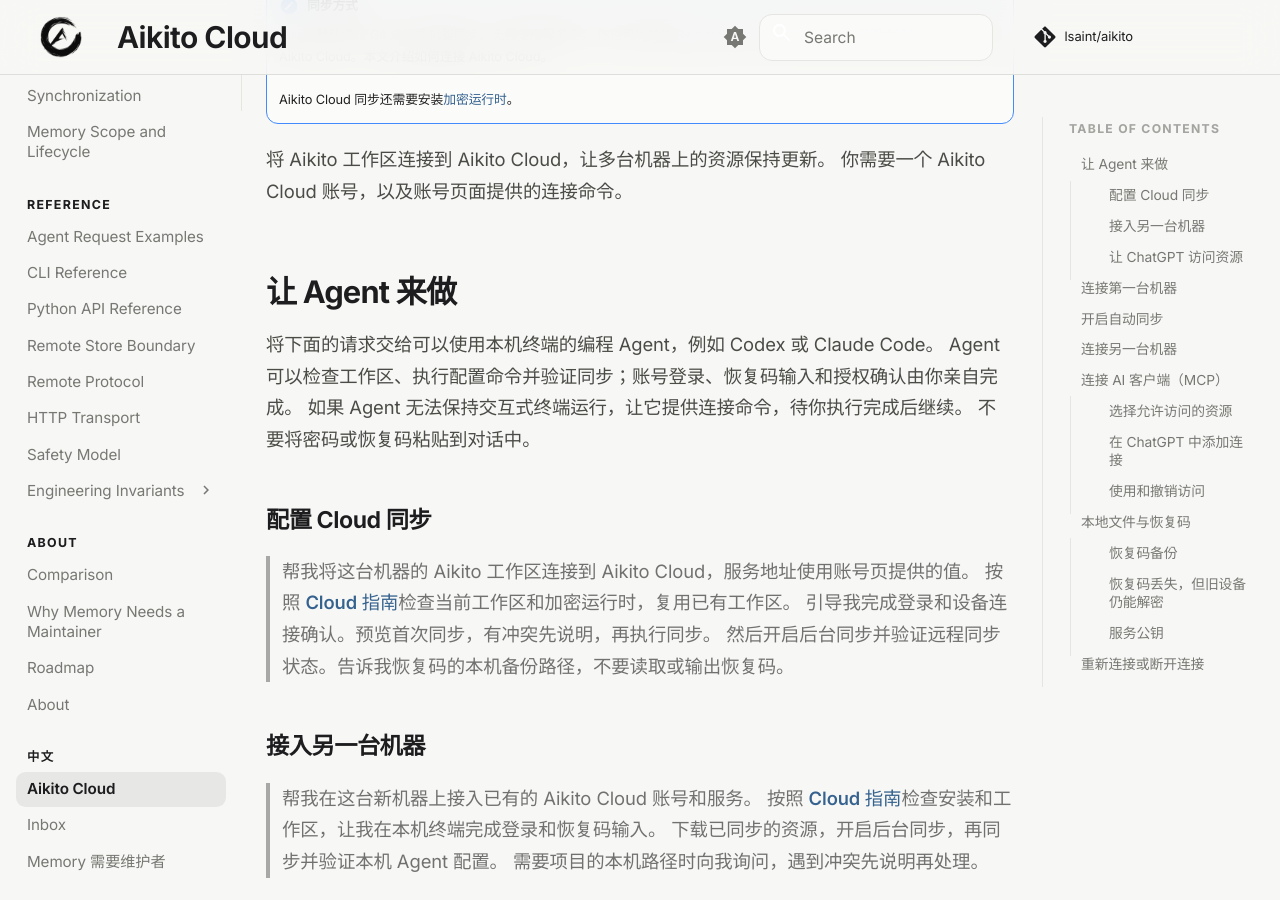
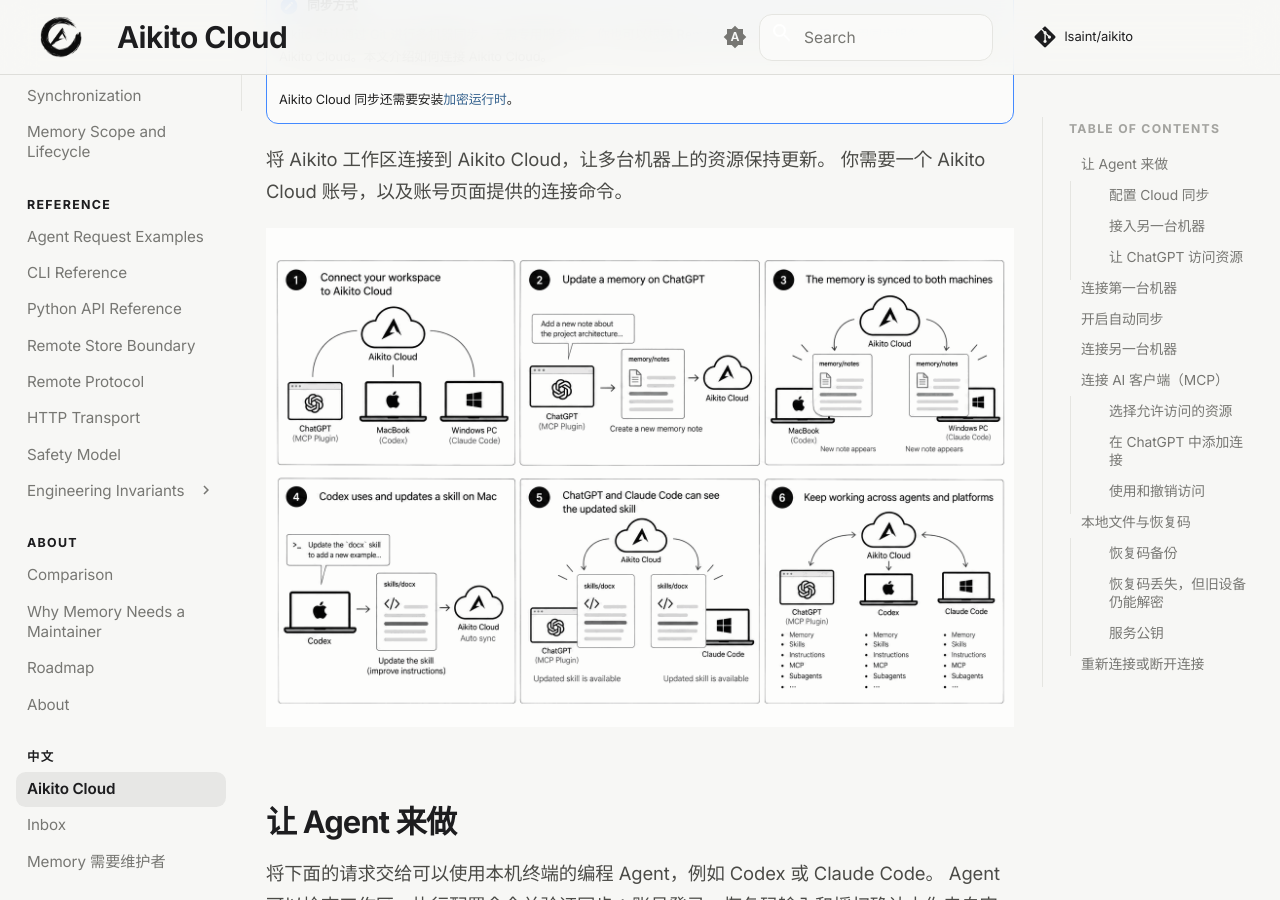
Before and after one commit to lsaint/aikito, an MkDocs documentation site: the page built from docs/remote-sync.zh-CN.md, in a window 1280 px wide and 900 px high, scrolled down 354 px. Built offline with MkDocs 1.6.1 and Material for MkDocs 9.7.7, drawn with Linux system fonts in a browser that asks for light colours; comment, search, counter and statistics services are not loaded.

Commit message:
docs: add Aikito Cloud multi-agent sync flow diagram

```diff
--- a/docs/remote-sync.zh-CN.md
+++ b/docs/remote-sync.zh-CN.md
@@ -11,6 +11,8 @@
 
 将 Aikito 工作区连接到 Aikito Cloud，让多台机器上的资源保持更新。
 你需要一个 Aikito Cloud 账号，以及账号页面提供的连接命令。
+
+![Aikito Cloud 多 Agent 同步流程](assets/aikito-cloud-sync-flow.png)
 
 ## 让 Agent 来做
 
```
Also changed, not shown: docs/remote-sync.md (+2 -0 lines), docs/assets/aikito-cloud-sync-flow.png (added).
